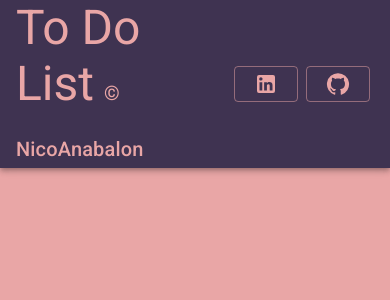
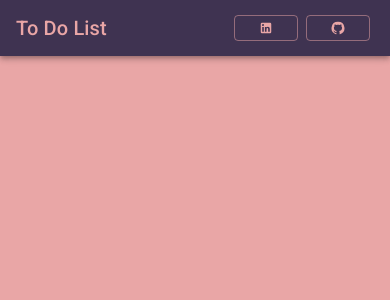
Before and after one commit to NicoAnabalon/ToDoListNetCoreAndReact, a React (Create React App) app in the folder front/: page / in a window 390 px wide. Shown: the top 300 px of the page. Built offline with nearby package versions, Linux system fonts and the light colour scheme.

Commit message:
Adds responsive header

```diff
--- a/front/src/style/components/ExternalLink.js
+++ b/front/src/style/components/ExternalLink.js
@@ -1,5 +1,4 @@
 import { Button } from "@mui/material"
-
 
 const ExternalLink = ({ href, children }) => {
     return (
--- a/front/src/style/components/Header.js
+++ b/front/src/style/components/Header.js
@@ -1,4 +1,4 @@
-import { AppBar, Box, Toolbar, Typography } from '@mui/material';
+import { AppBar, Box, Toolbar, Typography, useMediaQuery } from '@mui/material';
 import { useTheme } from '@mui/material/styles';
 import ExternalLink from './ExternalLink';
 import GitHubIcon from '@mui/icons-material/GitHub';
@@ -6,11 +6,15 @@ import LinkedInIcon from '@mui/icons-material/LinkedIn';
 
 const Header = () => {
     const theme = useTheme()
+    const size = useMediaQuery(theme.breakpoints.down('sm'))
+    console.log(size)
     return (
         <Box sx={{ flexGrow: 1 }}>
         <AppBar position="static">
+              {size === false
+                ?
                   <Toolbar>
-            <Typography variant="h3" component="div" sx={{ flexGrow: 1, color: theme.palette.text.main }}>
+                    <Typography variant="h3" sx={{ flexGrow: 1, color: theme.palette.text.main }}>
                       To Do List
                       <Typography variant="h6" component="span" sx={{ flexGrow: 1, color: theme.palette.text.main, marginLeft: "10px" }}>
                         © NicoAnabalon
@@ -23,6 +27,19 @@ const Header = () => {
                       <GitHubIcon />
                     </ExternalLink>
                   </Toolbar>
+                :
+                  <Toolbar>
+                    <Typography variant="h6" sx={{ flexGrow: 1, color: theme.palette.text.main }}>
+                      To Do List
+                    </Typography>
+                      <ExternalLink href="https://www.linkedin.com/in/nicol%C3%A1s-felipe-anabal%C3%B3n-abarca/">
+                        <LinkedInIcon fontSize="sm"/>
+                      </ExternalLink>
+                      <ExternalLink href="https://github.com/NicoAnabalon">
+                        <GitHubIcon  fontSize="sm"/>
+                      </ExternalLink>
+                  </Toolbar>
+              }
         </AppBar>
       </Box>
     )
```
Lines whose indentation alone changed are shown as unchanged.
